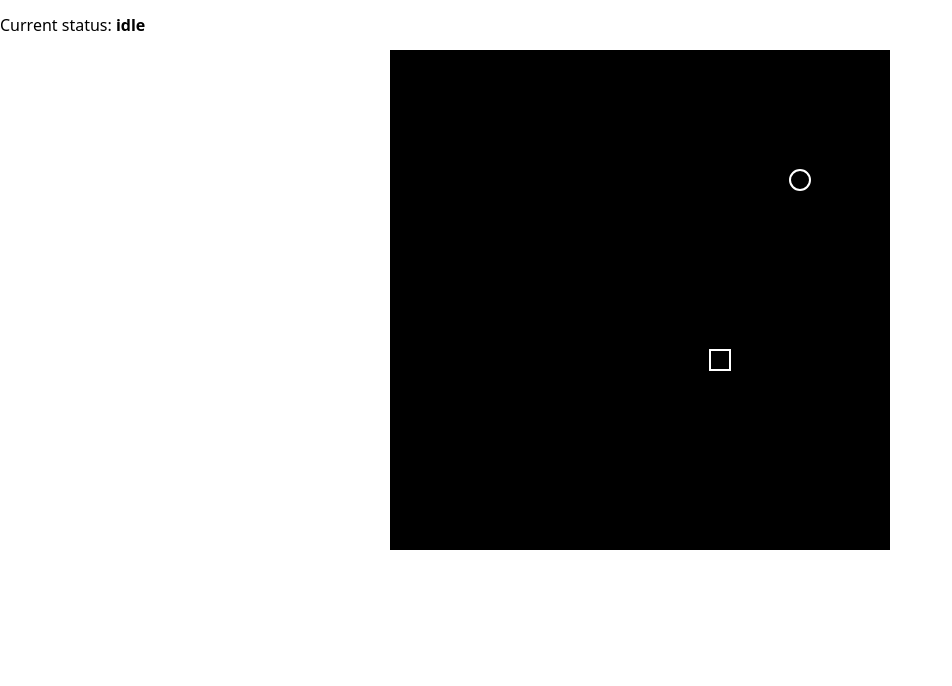
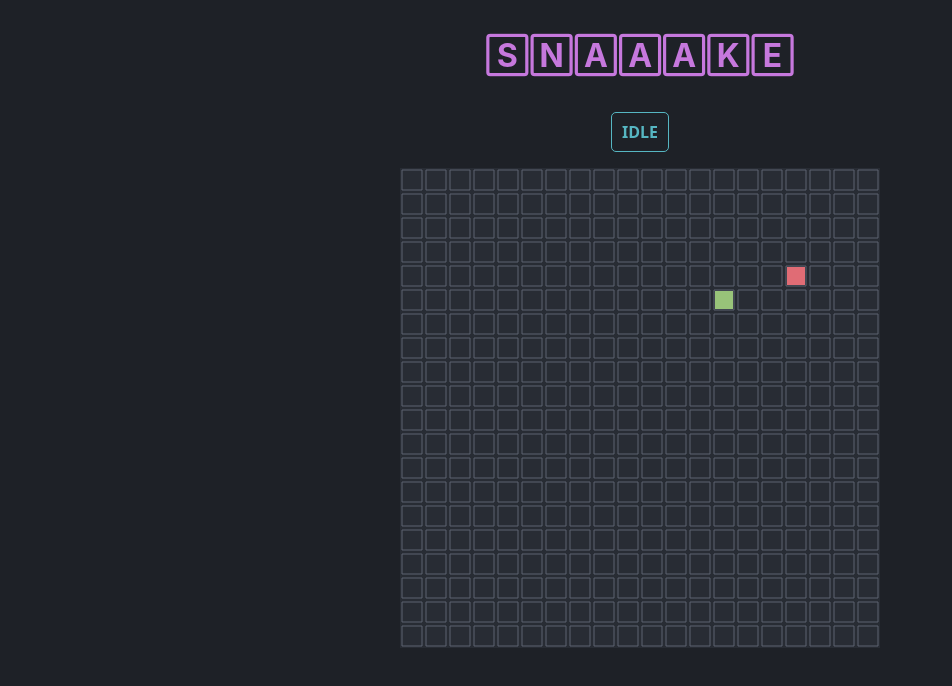
Before and after one commit to christianhg/snaaake, a React (Create React App) app: page / in a window 1280 px wide. Shown: the top 686 px of the page, without its empty margins (0-952 px from the left). Built offline with nearby package versions, Linux system fonts and the light colour scheme.

Commit message:
Fix off-by-one bug and make the design nicer

```diff
--- a/src/engine/canvas.tsx
+++ b/src/engine/canvas.tsx
@@ -28,10 +28,6 @@ export function Canvas<State>({
   });
 
   return (
-    <canvas
-      ref={canvasRef}
-      width={width * scale + scale}
-      height={height * scale + scale}
-    />
+    <canvas ref={canvasRef} width={width * scale} height={height * scale} />
   );
 }
--- a/src/index.tsx
+++ b/src/index.tsx
@@ -4,6 +4,6 @@ import { Snaaake } from './snaaake';
 import './main.css';
 
 ReactDOM.render(
-  <Snaaake width={24} height={24} scale={20} />,
+  <Snaaake width={20} height={20} scale={24} />,
   document.getElementById('root')
 );
--- a/src/main.css
+++ b/src/main.css
@@ -1,5 +1,26 @@
+body {
+  background-color: #1e2127;
+  color: #abb2bf;
+  padding: 1em;
+  text-align: center;
+}
+
+h1 {
+  color: #c678dd;
+}
+
+.status {
+  border: 1px solid #56b6c2;
+  color: #56b6c2;
+  display: inline-block;
+  padding: 10px;
+  border-radius: 5px;
+  text-transform: uppercase;
+  font-weight: bold;
+}
+
 canvas {
-  background: #000000;
+  background: #282c34;
   display: block;
   image-rendering: pixelated;
   margin: 0 auto;
--- a/src/snaaake.tsx
+++ b/src/snaaake.tsx
@@ -133,9 +133,8 @@ export class Snaaake extends Component<
   render() {
     return (
       <div>
-        <p>
-          Current status: <b>{this.state.status}</b>
-        </p>
+        <h1>🅂🄽🄰🄰🄰🄺🄴</h1>
+        <p className="status">{this.state.status}</p>
         <Canvas
           settings={this.props}
           state={this.state.game}
--- a/src/snake/draw-snake.ts
+++ b/src/snake/draw-snake.ts
@@ -1,16 +1,24 @@
 import { Snake, Apples, Bounds } from './snake';
+
+// const black = '#1E2127';
+// const darkGrey = '#282C34';
+const grey = '#5C6370';
+// const lightGrey = '#ABB2BF';
+const green = '#98C379';
+const red = '#E06C75';
+// const yellow = '#D19A66';
+// const blue = '#61AFEF';
+// const magenta = '#C678DD';
+// const cyan = '#56B6C2';
 
 function drawSnake(
   snake: Snake,
   scale: number,
   context: CanvasRenderingContext2D
 ): void {
-  snake.forEach(part => {
-    context.strokeStyle = '#ffffff';
-    context.beginPath();
-    context.lineWidth = 2;
-    context.rect(part[0] * scale, part[1] * scale, scale, scale);
-    context.stroke();
+  snake.forEach(([x, y]) => {
+    context.fillStyle = green;
+    context.fillRect(x * scale + 3, y * scale + 3, scale - 6, scale - 6);
   });
 }
 
@@ -19,22 +27,10 @@ function drawApples(
   scale: number,
   context: CanvasRenderingContext2D
 ): void {
-  const firstApple = apples[0];
-
-  if (firstApple) {
-    context.strokeStyle = '#ffffff';
-    context.beginPath();
-    context.lineWidth = 2;
-    context.arc(
-      firstApple[0] * scale + scale / 2,
-      firstApple[1] * scale + scale / 2,
-      scale / 2,
-      0,
-      Math.PI * 2
-    );
-    context.closePath();
-    context.stroke();
-  }
+  apples.forEach(([x, y]) => {
+    context.fillStyle = red;
+    context.fillRect(x * scale + 3, y * scale + 3, scale - 6, scale - 6);
+  });
 }
 
 export function drawScene(
@@ -48,7 +44,13 @@ export function drawScene(
     bounds[bounds.length - 1][0] * scale + scale,
     bounds[bounds.length - 1][1] * scale + scale
   );
-  context.fillStyle = '#000000';
+  bounds.forEach(([x, y]) => {
+    context.strokeStyle = grey;
+    context.beginPath();
+    context.lineWidth = 1;
+    context.rect(x * scale + 2, y * scale + 2, scale - 4, scale - 4);
+    context.stroke();
+  });
 
   drawSnake(snake, scale, context);
   drawApples(apples, scale, context);
--- a/src/snake/snake.ts
+++ b/src/snake/snake.ts
@@ -26,8 +26,8 @@ export function createBounds({
 }): Bounds {
   let bounds: Coords[] = [];
 
-  for (let x = 0; x <= width; x++) {
-    for (let y = 0; y <= height; y++) {
+  for (let x = 0; x <= width - 1; x++) {
+    for (let y = 0; y <= height - 1; y++) {
       bounds.push([x, y]);
     }
   }
```
